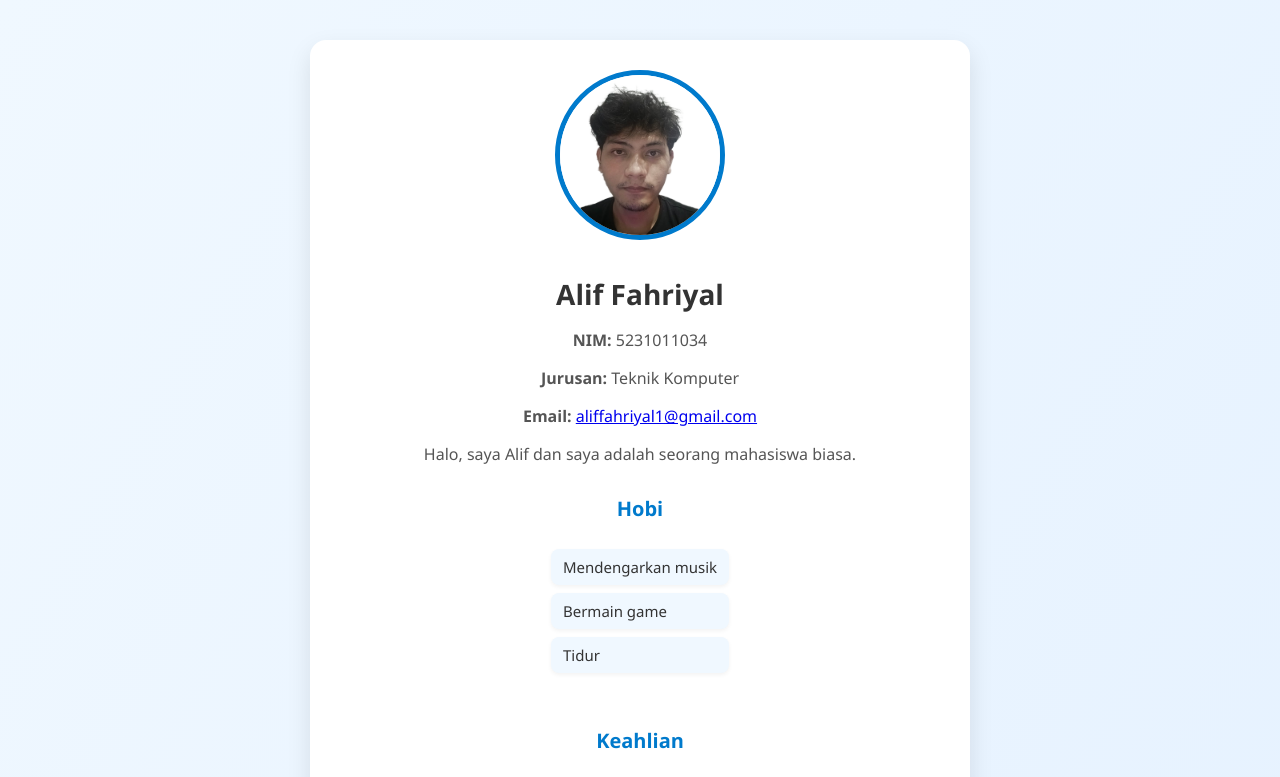
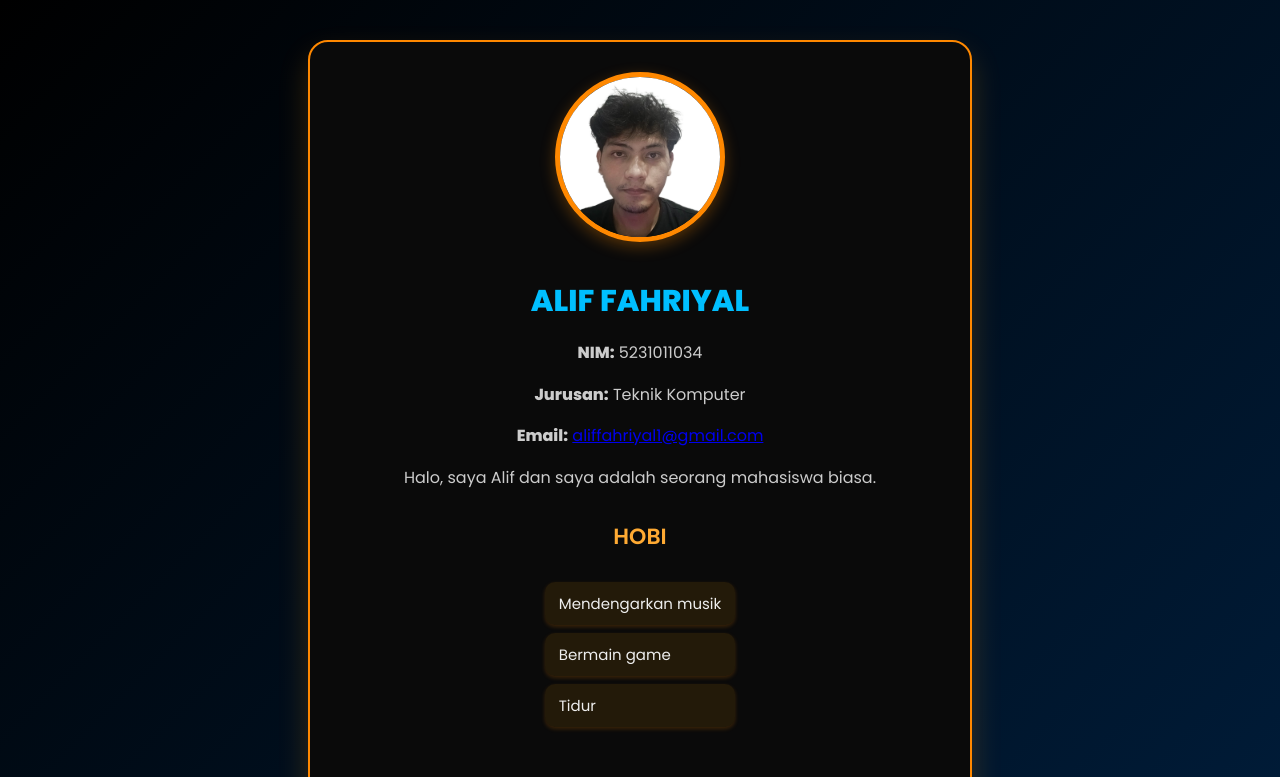
Before and after one commit to CoklatKinderjoy/Portofolio, a plain HTML site: page index.html in a window 1280 px wide. Shown: the top 777 px of the page. Drawn offline with Linux system fonts and the light colour scheme.

Commit message:
Update style.css

```diff
--- a/style.css
+++ b/style.css
@@ -1,8 +1,8 @@
-/* style.css */
+@import url('https://fonts.googleapis.com/css2?family=Poppins:wght@400;600;800&display=swap');
 
 body {
-  font-family: 'Segoe UI', Tahoma, Geneva, Verdana, sans-serif;
-  background: linear-gradient(120deg, #f0f8ff, #e6f2ff);
+  font-family: 'Poppins', sans-serif;
+  background: linear-gradient(135deg, #000000, #001f3f);
   margin: 0;
   padding: 40px 20px;
   display: flex;
@@ -12,13 +12,14 @@ body {
 }
 
 .container {
-  background-color: white;
+  background-color: #0a0a0a;
   max-width: 600px;
   width: 100%;
   padding: 30px;
-  border-radius: 16px;
-  box-shadow: 0 10px 25px rgba(0, 0, 0, 0.1);
+  border-radius: 20px;
+  box-shadow: 0 15px 30px rgba(255, 165, 0, 0.2); /* Orange shadow */
   text-align: center;
+  border: 2px solid #ff8800; /* Ornamen Orange */
 }
 
 img {
@@ -27,24 +28,31 @@ img {
   border-radius: 50%;
   object-fit: cover;
   margin-bottom: 20px;
-  border: 5px solid #007acc;
+  border: 5px solid #ff8800;
+  box-shadow: 0 5px 15px rgba(255, 140, 0, 0.3);
 }
 
 h1 {
-  font-size: 28px;
+  font-size: 30px;
   margin: 10px 0;
-  color: #333;
+  color: #00bfff;
+  font-weight: 800;
+  text-transform: uppercase;
 }
 
 p {
   font-size: 16px;
-  color: #555;
+  color: #cccccc;
+  font-weight: 400;
+  line-height: 1.6;
 }
 
 h2 {
   margin-top: 30px;
-  font-size: 20px;
-  color: #007acc;
+  font-size: 22px;
+  color: #ffaa33;
+  font-weight: 600;
+  text-transform: uppercase;
 }
 
 ul {
@@ -56,11 +64,12 @@ ul {
 }
 
 ul li {
-  background: #f0f8ff;
+  background: rgba(255, 165, 0, 0.1);
   margin-bottom: 8px;
-  padding: 8px 12px;
-  border-radius: 8px;
-  color: #333;
+  padding: 10px 14px;
+  border-radius: 10px;
+  color: #eeeeee;
   font-size: 15px;
-  box-shadow: 0 2px 4px rgba(0,0,0,0.05);
+  font-weight: 500;
+  box-shadow: 0 2px 4px rgba(255, 140, 0, 0.2);
 }
```
